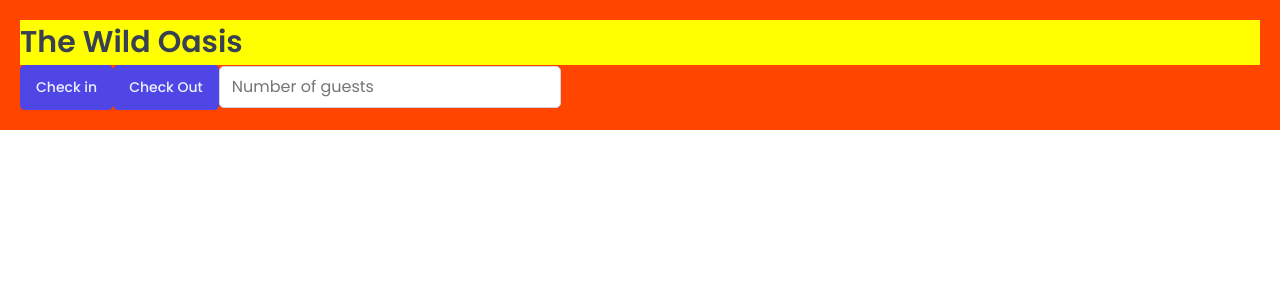
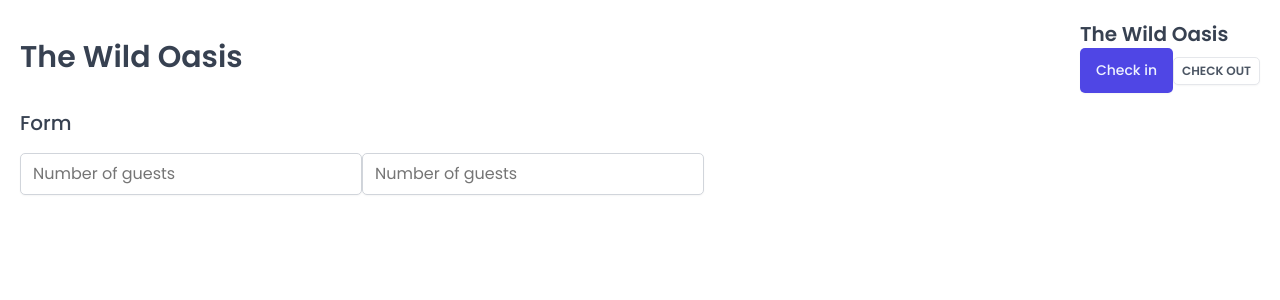
Before and after one commit to rafsun-riad/the-wild-oasis-react, a React (Vite) app: page / in a window 1280 px wide. Shown: the top 300 px of the page. Built offline with nearby package versions, Linux system fonts and the light colour scheme; a web font is replaced by a local one.

Commit message:
build some components

```diff
--- a/src/App.jsx
+++ b/src/App.jsx
@@ -2,15 +2,10 @@
 import GlobalStyles from './styles/GlobalStyles';
 import Button from './ui/Button';
 import Input from './ui/Input';
-
-const H1 = styled.h1`
-  font-size: 30px;
-  font-weight: 600;
-  background-color: yellow;
-`;
+import Heading from './ui/Heading';
+import Row from './ui/Row';
 
 const StyledApp = styled.div`
-  background-color: orangered;
   padding: 20px;
 `;
 
@@ -19,13 +14,31 @@
     <>
       <GlobalStyles />
       <StyledApp>
-        <H1>The Wild Oasis</H1>
-        <Button>Check in</Button>
-        <Button>Check Out</Button>
-        <Input type="number" placeholder="Number of guests" />
+        <Row>
+          <Row type="horizontal">
+            <Heading as="h1">The Wild Oasis</Heading>
+            <div>
+              <Heading as="h2">The Wild Oasis</Heading>
+              <Button>Check in</Button>
+              <Button variation="secondary" size="small">
+                Check Out
+              </Button>
+            </div>
+          </Row>
+          <Row>
+            <Heading as="h3">Form</Heading>
+            <form>
+              <Input type="number" placeholder="Number of guests" />
+              <Input type="number" placeholder="Number of guests" />
+            </form>
+          </Row>
+        </Row>
       </StyledApp>
     </>
   );
 }
+Row.defaultProps = {
+  type: 'vertical',
+};
 
 export default App;
--- a/src/ui/Button.jsx
+++ b/src/ui/Button.jsx
@@ -49,19 +49,17 @@
 };
 
 const Button = styled.button`
-  font-size: 1.4rem;
-  padding: 1.2rem 1.6rem;
-  font-weight: 500;
   border: none;
   border-radius: var(--border-radius-sm);
-  background-color: var(--color-brand-600);
-  color: var(--color-brand-50);
   box-shadow: var(--shadow-sm);
-  cursor: pointer;
 
-  &:hover {
-    background-color: var(--color-brand-700);
-  }
+  ${(props) => sizes[props.size]}
+  ${(props) => variations[props.variation]}
 `;
 
+Button.defaultProps = {
+  variation: 'primary',
+  size: 'medium',
+};
+
 export default Button;
--- /dev/null
+++ b/src/ui/Heading.jsx
@@ -0,0 +1,28 @@
+import styled, { css } from 'styled-components';
+
+const Heading = styled.h1`
+  ${(props) =>
+    props.as === 'h1' &&
+    css`
+      font-size: 3rem;
+      font-weight: 600;
+    `}
+
+  ${(props) =>
+    props.as === 'h2' &&
+    css`
+      font-size: 2rem;
+      font-weight: 600;
+    `}
+
+    ${(props) =>
+    props.as === 'h3' &&
+    css`
+      font-size: 2rem;
+      font-weight: 500;
+    `}
+
+  line-height:1.4
+`;
+
+export default Heading;
--- /dev/null
+++ b/src/ui/Row.jsx
@@ -0,0 +1,21 @@
+import styled from 'styled-components';
+import { css } from 'styled-components';
+
+const Row = styled.div`
+  display: flex;
+  ${(props) =>
+    props.type === 'horizontal' &&
+    css`
+      justify-content: space-between;
+      align-items: center;
+    `}
+
+  ${(props) =>
+    props.type === 'vertical' &&
+    css`
+      flex-direction: column;
+      gap: 1.6rem;
+    `}
+`;
+
+export default Row;
```
